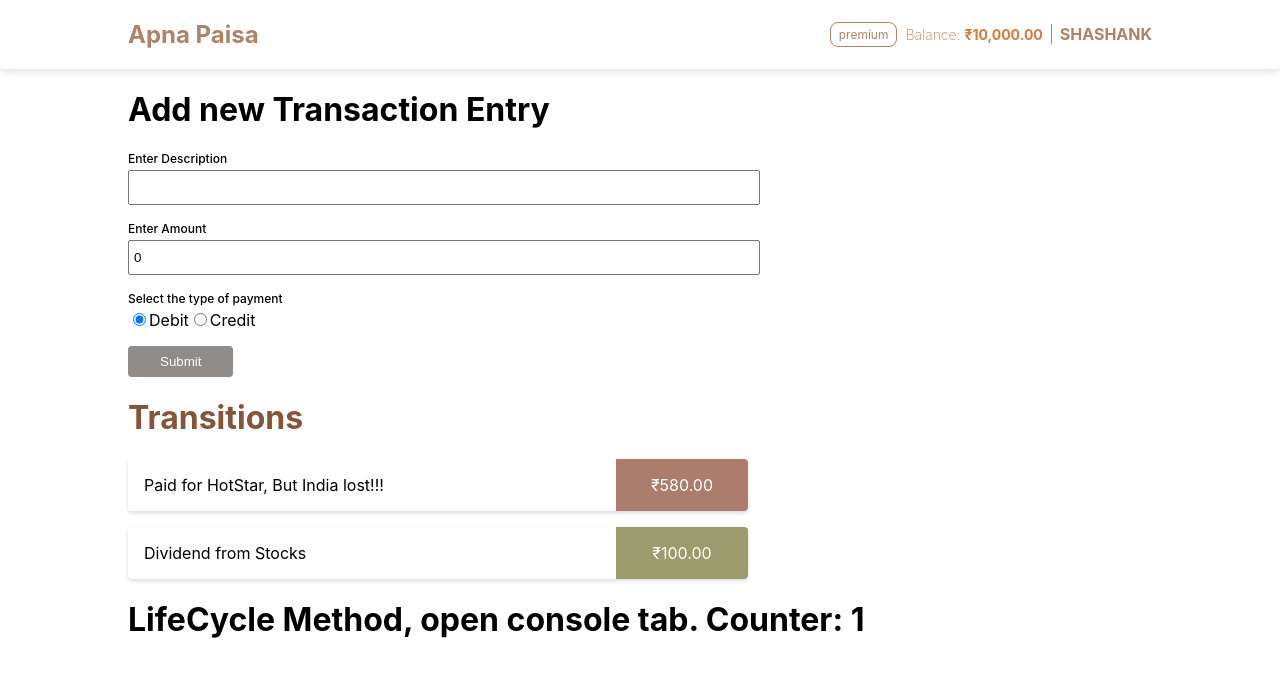
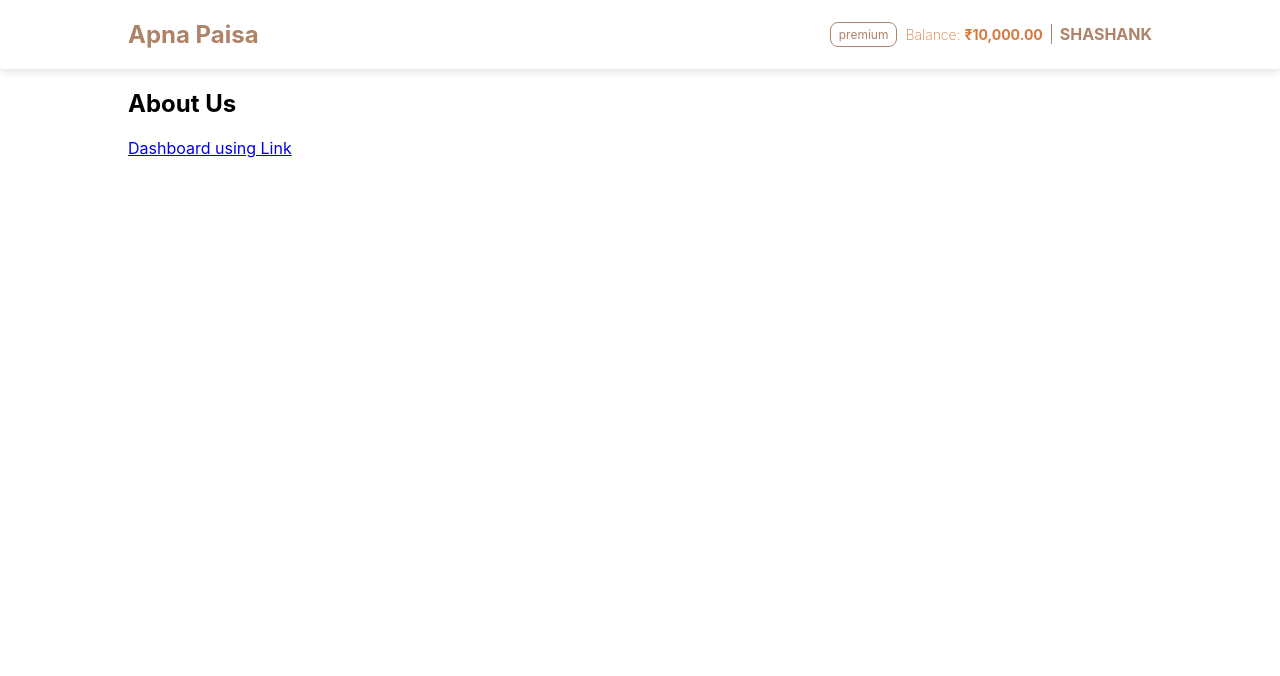
Before and after one commit to shashankshetty1996/Apna-paisa, a React (Create React App) app: page /about in a window 1280 px wide. Shown: the top 676 px of the page. Built offline with nearby package versions, Linux system fonts and the light colour scheme.

Commit message:
React Router setup

```diff
--- a/package.json
+++ b/package.json
@@ -8,6 +8,7 @@
     "@testing-library/user-event": "^12.1.10",
     "react": "^17.0.2",
     "react-dom": "^17.0.2",
+    "react-router-dom": "^5.3.0",
     "react-scripts": "4.0.3",
     "web-vitals": "^1.0.1"
   },
--- a/src/App.js
+++ b/src/App.js
@@ -1,9 +1,9 @@
 import React, { Component } from "react";
+import { BrowserRouter, Route, Switch } from "react-router-dom";
 
 import Navbar from "./components/navbar/Navbar";
-import Transactions from "./components/transactions/Transactions";
-import TransactionForm from "./components/transaction-form/TransactionFrom";
-import LifeCycle from "./components/lifecycle/LifeCycle";
+import Dashboard from "./modules/dashboard/Dashboard";
+import About from "./modules/about/About";
 
 import "./App.css";
 
@@ -12,66 +12,29 @@ class App extends Component {
 	state = {
 		name: "Shashank",
 		balance: 10000,
-		transactions: [
-			{
-				id: 1,
-				desc: "Paid for HotStar, But India lost!!!",
-				amount: 580,
-				type: "debit",
-			},
-			{ id: 2, desc: "Dividend from Stocks", amount: 100, type: "credit" },
-		],
 	};
 
 	updateBalance = (amount) => {
 		this.setState({ balance: amount });
 	};
 
-	addTransaction = (desc, amount, type) => {
-		const transactions = [...this.state.transactions];
-		const transaction = {
-			id: transactions.length + 1,
-			desc,
-			amount,
-			type,
-		};
-		transactions.push(transaction);
-
-		let updatedBalance;
-		if (type === "debit") {
-			updatedBalance = this.state.balance - amount;
-		} else {
-			updatedBalance = this.state.balance + amount;
-		}
-
-		this.setState({ transactions, balance: updatedBalance });
-	};
-	// updateTransactions = (transactions) => {
-	// 	this.setState({ transactions });
-	// };
-
 	render() {
 		return (
-			<>
+			<BrowserRouter>
 				<Navbar balance={this.state.balance} name={this.state.name} />
-				<div className="container">
-					{/* {this.state.balance >= 100000 ? (
-					<p>You are a Premium customer</p>
-				) : (
-					<p>You are a Regular customer</p>
-				)} */}
+				<Switch>
+					<Route path="/" exact>
+						<Dashboard
+							updateBalance={this.updateBalance}
+							balance={this.state.balance}
+						/>
+					</Route>
 
-					<TransactionForm addTransaction={this.addTransaction} />
-					{/* <TransactionForm
-					transactions={this.state.transactions}
-					updateTransactions={this.updateTransactions}
-				/> */}
-
-					<Transactions entry={this.state.transactions} />
-
-					{this.state.transactions.length <= 2 && <LifeCycle />}
-				</div>
-			</>
+					<Route path="/about">
+						<About />
+					</Route>
+				</Switch>
+			</BrowserRouter>
 		);
 	}
 }
--- /dev/null
+++ b/src/modules/about/About.js
@@ -0,0 +1,14 @@
+import React, { Component } from "react";
+import { Link } from "react-router-dom";
+
+export default class About extends Component {
+	render() {
+		return (
+			<section className="container">
+				<h1>About Us</h1>
+				{/* <a href="/">Dashboard</a> */}
+				<Link to="/">Dashboard using Link</Link>
+			</section>
+		);
+	}
+}
--- /dev/null
+++ b/src/modules/dashboard/Dashboard.js
@@ -0,0 +1,48 @@
+import React, { Component } from "react";
+
+import TransactionForm from "../../components/transaction-form/TransactionFrom";
+import Transactions from "../../components/transactions/Transactions";
+
+export default class Dashboard extends Component {
+	state = {
+		transactions: [
+			{
+				id: 1,
+				desc: "Paid for HotStar, But India lost!!!",
+				amount: 580,
+				type: "debit",
+			},
+			{ id: 2, desc: "Dividend from Stocks", amount: 100, type: "credit" },
+		],
+	};
+
+	addTransaction = (desc, amount, type) => {
+		const transactions = [...this.state.transactions];
+		const transaction = {
+			id: transactions.length + 1,
+			desc,
+			amount,
+			type,
+		};
+		transactions.push(transaction);
+
+		let updatedBalance;
+		if (type === "debit") {
+			updatedBalance = this.props.balance - amount;
+		} else {
+			updatedBalance = this.props.balance + amount;
+		}
+
+		this.setState({ transactions });
+		this.props.updateBalance(updatedBalance);
+	};
+
+	render() {
+		return (
+			<div className="container">
+				<TransactionForm addTransaction={this.addTransaction} />
+				<Transactions entry={this.state.transactions} />
+			</div>
+		);
+	}
+}
```
Also changed, not shown: 2 other files (tests, documents, lock files or other folders).
